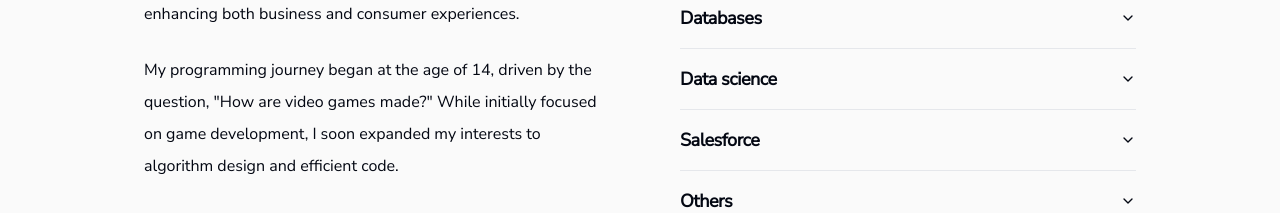
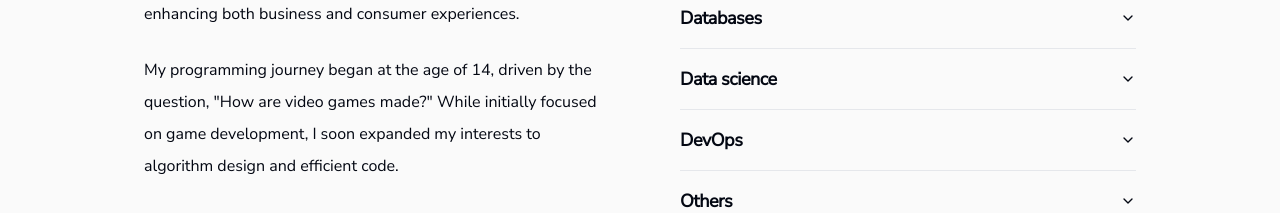
Before and after one commit to ElPitagoras14/ElPitagoras14.github.io, a Next.js app: page / in a window 1280 px wide. Shown: the part 1220-1433 px from the top of the page. Built offline with nearby package versions, Linux system fonts and the light colour scheme.

Commit message:
Update general.ts

```diff
--- a/src/data/general.ts
+++ b/src/data/general.ts
@@ -17,10 +17,13 @@ export const skillsInfo: Skills[] = [
     type: "Data science",
     skills: ["Pandas", "Seaborn", "Selenium"],
   },
-  { type: "Salesforce", skills: ["Salesforce", "Apex", "LWC"] },
+  {
+    type: "DevOps",
+    skills: ["Docker"],
+  },
   {
     type: "Others",
-    skills: ["GIT", "Unity", "Algorithm Analysis"],
+    skills: ["GIT", "Unity", "Algorithm Analysis", "Salesforce", "Apex", "LWC"],
   },
 ];
 
```
